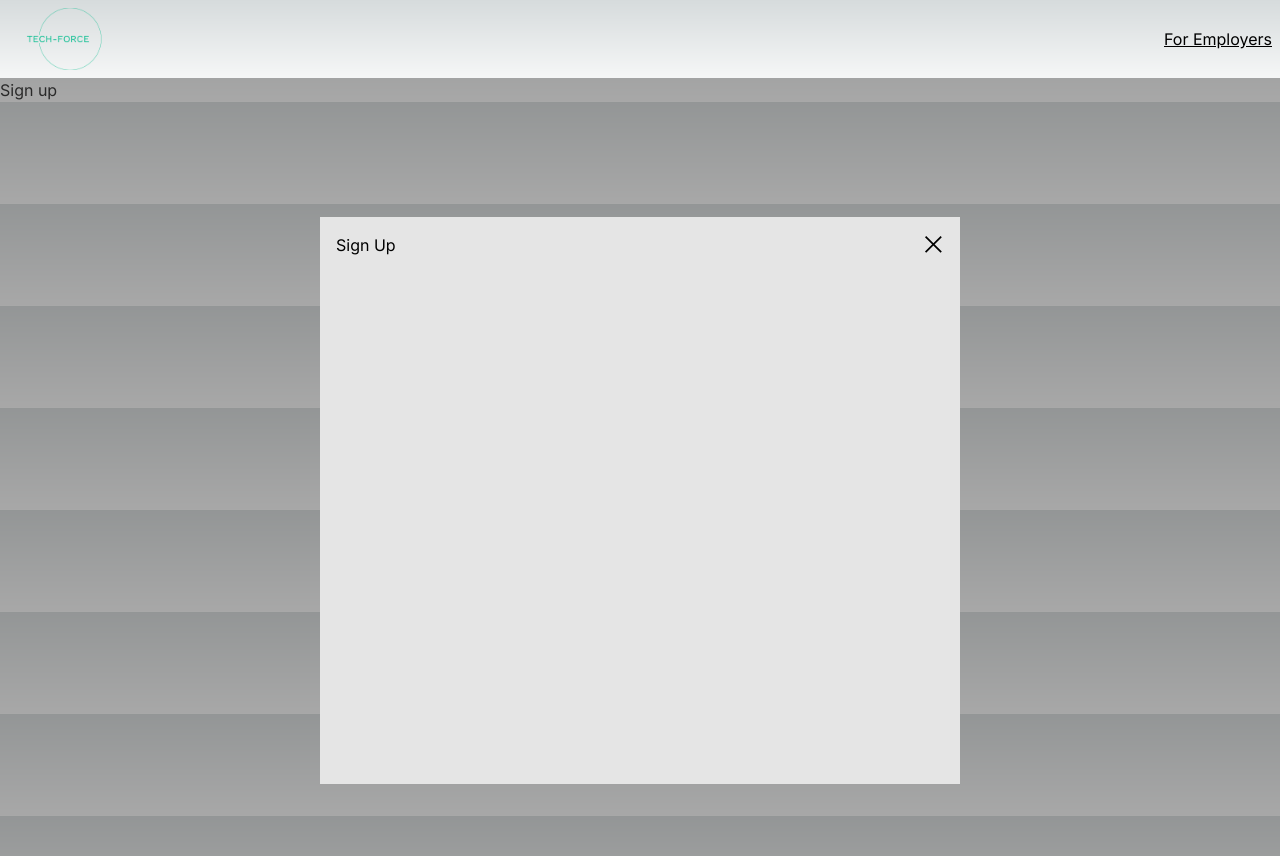
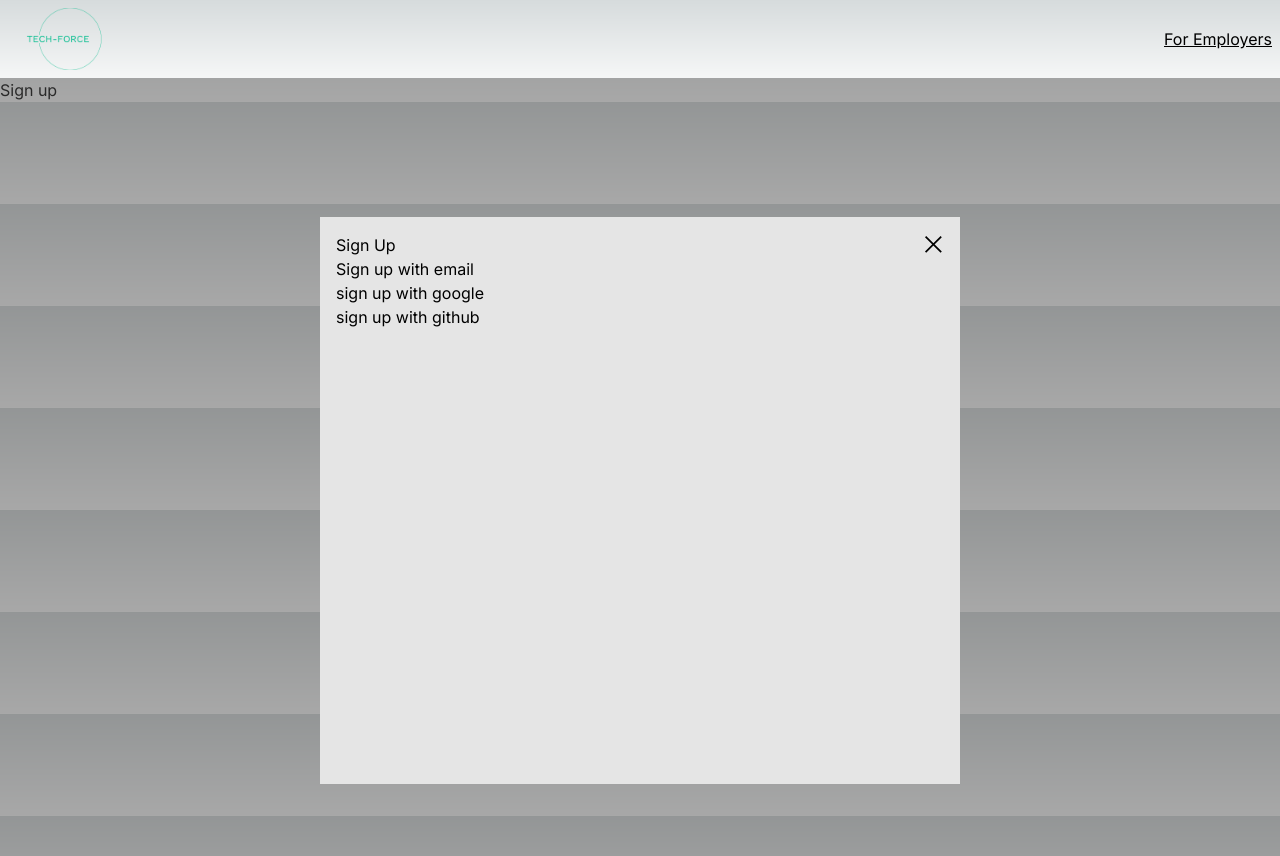
Before and after one commit to S-Guettner/techforce, a Next.js app: page / in a window 1280 px wide. Both pictures are taken after a click on the button "Sign up". Shown: the top 856 px of the page. Built offline with nearby package versions, Linux system fonts and the light colour scheme; no server answers.

Commit message:
added sign up modal

```diff
--- a/app/components/RegistrationModal.tsx
+++ b/app/components/RegistrationModal.tsx
@@ -12,7 +12,9 @@ const RegistrationModal: FC<RegistrationModalProps> = ({ setModalStatus }) => {
         <h2>Sign Up</h2>
         <button onClick={() => setModalStatus(prev => !prev)}><svg stroke="currentColor" fill="currentColor" stroke-width="0" viewBox="0 0 24 24" height="1.3em" width="1.3em" xmlns="http://www.w3.org/2000/svg"><path fill="none" stroke="#000" stroke-width="2" d="M3,3 L21,21 M3,21 L21,3"></path></svg></button>
       </div>
-
+      <div>Sign up with email</div>
+      <div>sign up with google</div>
+      <div>sign up with github</div>
     </div>
 
   </div>
```
